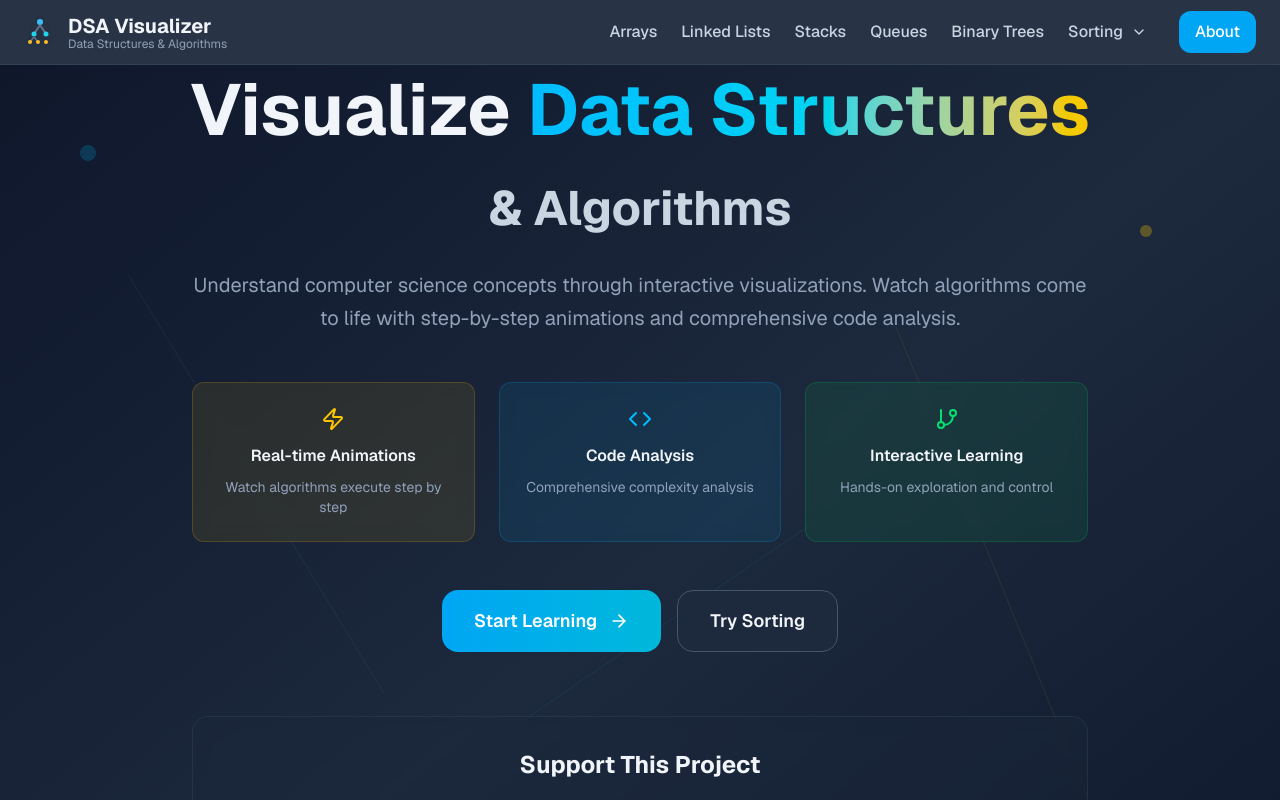
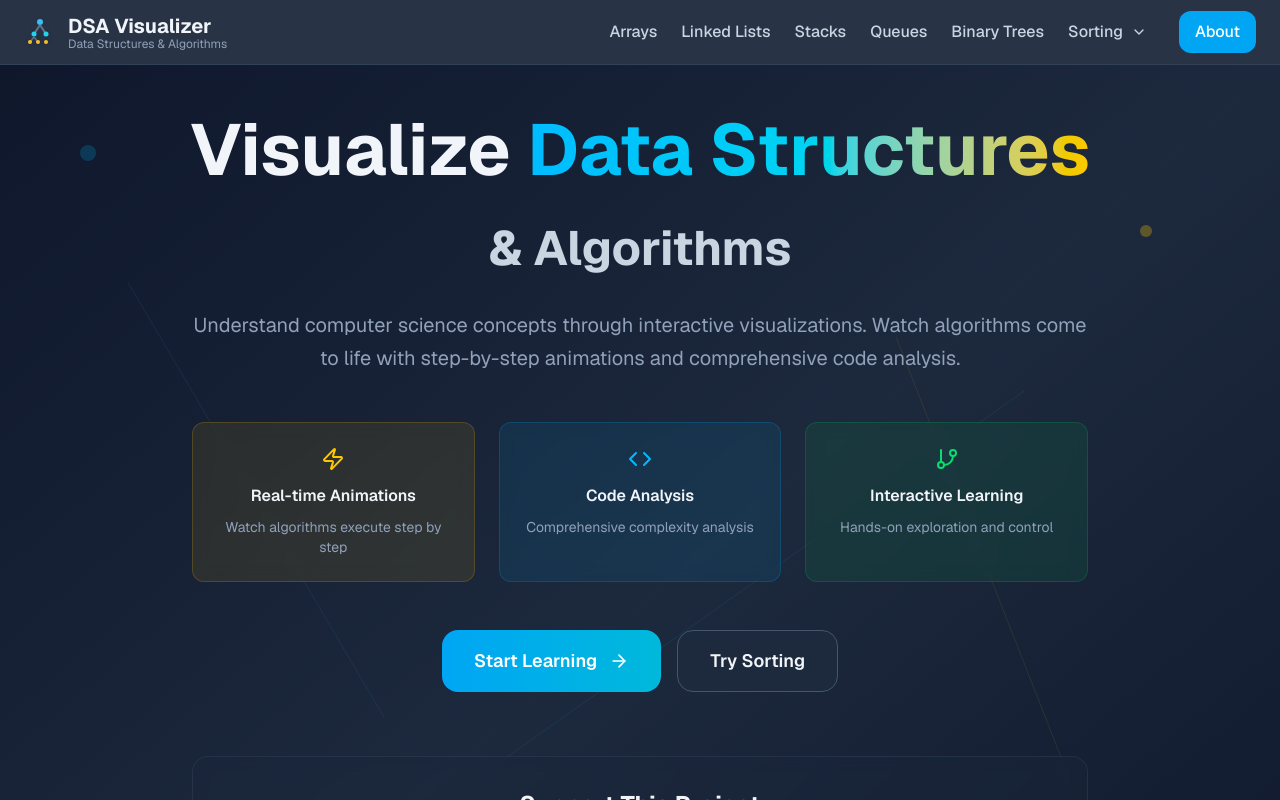
Before and after one commit to gael55x/DSA-Visualizer, a Next.js app in the folder dsa-visualizer/: page / in a window 1280 px wide. Shown: the top 800 px of the page. Built offline with nearby package versions, Linux system fonts and the light colour scheme.

Commit message:
Redesigned Hero page

```diff
--- a/dsa-visualizer/components/Hero.tsx
+++ b/dsa-visualizer/components/Hero.tsx
@@ -25,7 +25,7 @@
         </svg>
       </div>
 
-      <div className="relative z-10 max-w-6xl mx-auto px-6 text-center">
+      <div className="mt-10 relative z-10 max-w-6xl mx-auto px-6 text-center">
         <motion.div
           initial={{ opacity: 0, y: 30 }}
           animate={{ opacity: 1, y: 0 }}
```
